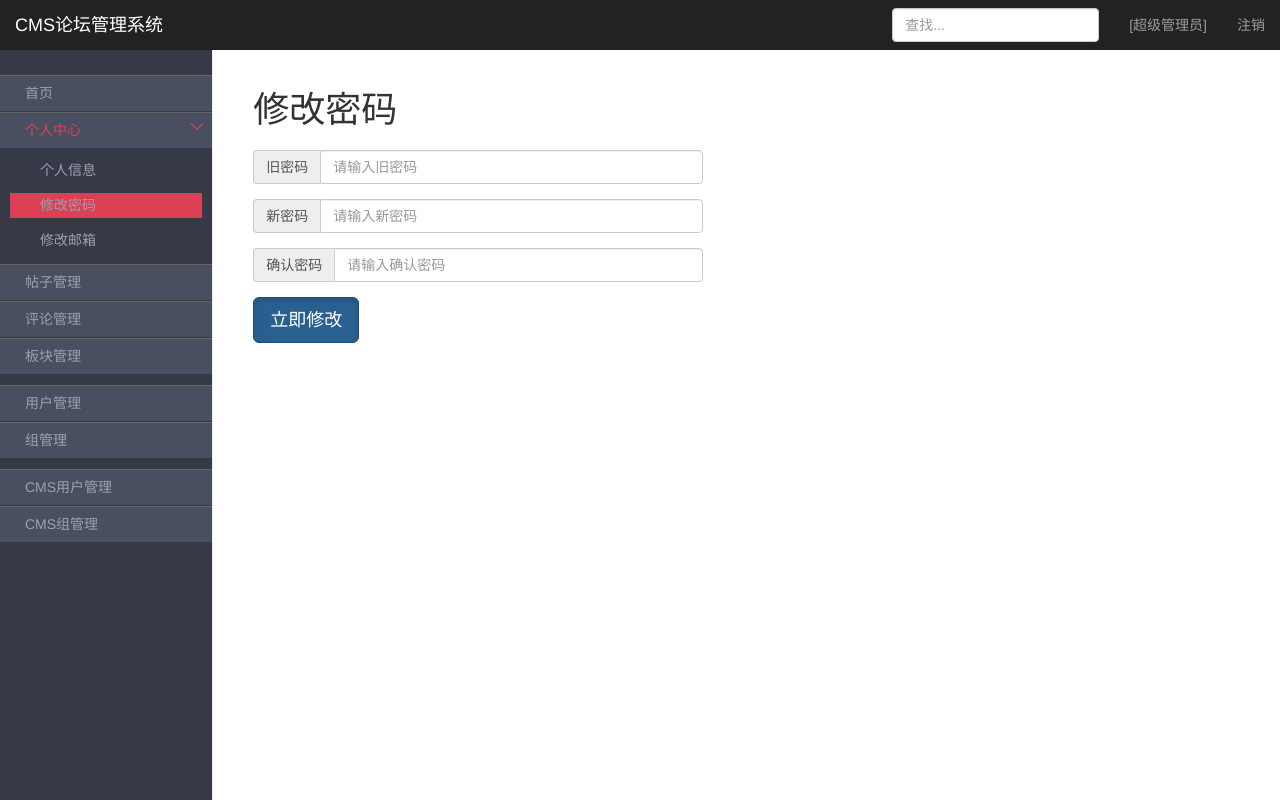
After one commit to XmlinX/Flask_cms, a Flask app: template templates/cms/cms_resetpwd.html in a window 1280 px wide. The commit adds this page. Run offline with Flask 2, Linux system fonts and the light colour scheme; the template is opened without the code that fills it, so the values that code supplies are empty; some libraries are stand-ins or nearby versions.

Commit message:
主要页面实现

```diff
--- a/app.py
+++ b/app.py
@@ -1,5 +1,5 @@
-import os
-from flask import Flask,url_for
+from flask import Flask
+from flask_wtf import CSRFProtect
 from apps.cms import bp as cms_bp
 from apps.common import bp as common_bp
 from apps.front import bp as front_bp
@@ -10,14 +10,15 @@ from exts import db
 def create_apps():
     app = Flask(__name__)
     app.config.from_object(config)
-    db.init_app(app)
 
     app.register_blueprint(cms_bp)
     app.register_blueprint(common_bp)
     app.register_blueprint(front_bp)
+
+    db.init_app(app)
+    CSRFProtect(app)
+
     return  app
-
-
 
 
 if __name__ == '__main__':
--- a/apps/cms/__init__.py
+++ b/apps/cms/__init__.py
@@ -1 +1,2 @@
 from .views import bp
+from .hooks import *
--- a/config.py
+++ b/config.py
@@ -1,4 +1,5 @@
 import os
+from datetime import timedelta
 
 HOSTNAME = '127.0.0.1'
 PORT = '3306'
@@ -10,9 +11,10 @@ PASSWORD = 'root'
 DB_URI = 'mysql+pymysql://{username}:{password}@{hostname}:{port}/{database}'.format(username=USERNAME, password=PASSWORD, hostname=HOSTNAME, port=PORT, database=DATABASE)
 
 SQLALCHEMY_DATABASE_URI = DB_URI
-
 SQLALCHEMY_TRACK_MODIFICATIONS = False # 如果设置为True，会经常发送模型变更通知
-
+PERMANENT_SESSION_LIFETIME = timedelta(hours=5)
 DEBUG = True
 
+CmsUid = 'cms_login'
+
 SECRET_KEY = os.urandom(24)
--- /dev/null
+++ b/static/cms/css/cms_base.css
@@ -0,0 +1,193 @@
+/*
+ * Base structure
+ */
+
+/* Move down content because we have a fixed navbar that is 50px tall */
+body {
+    padding-top: 50px;
+    overflow: hidden;
+}
+
+/*
+ * Global add-ons
+ */
+
+.sub-header {
+  padding-bottom: 10px;
+  border-bottom: 1px solid #eee;
+}
+
+/*
+ * Top navigation
+ * Hide default border to remove 1px line.
+ */
+.navbar-fixed-top {
+  border: 0;
+}
+
+/*
+ * Sidebar
+ */
+
+/* Hide for mobile, show later */
+.sidebar {
+  display: none;
+}
+@media (min-width: 768px) {
+  .sidebar {
+    position: fixed;
+    top: 51px;
+    bottom: 0;
+    left: 0;
+    z-index: 1000;
+    display: block;
+    padding: 20px;
+    overflow-x: hidden;
+    overflow-y: auto; /* Scrollable contents if viewport is shorter than content. */
+    background-color: #363a47;
+    border-right: 1px solid #eee;
+    margin-top: -1px;
+  }
+}
+
+.nav-sidebar{
+    padding: 5px 0;
+    margin-left: -20px;
+    margin-right: -20px;
+}
+
+.nav-sidebar > li{
+    background: #494f60;
+    border-bottom: 1px solid #363a47;
+    border-top: 1px solid #666;
+    line-height: 35px;
+}
+
+.nav-sidebar > li > a {
+    background: #494f60;
+    color: #9b9fb1;
+    margin-left: 25px;
+    display: block;
+}
+
+.nav-sidebar > li a span{
+    float: right;
+    width: 10px;
+    height:10px;
+    border-style: solid;
+    border-color: #9b9fb1 #9b9fb1 transparent transparent;
+    border-width: 1px;
+    transform: rotate(45deg);
+    position: relative;
+    top: 10px;
+    margin-right: 10px;
+}
+
+.nav-sidebar > li > a:hover{
+    color: #fff;
+    background: #494f60;
+    text-decoration: none;
+}
+
+.nav-sidebar > li > .subnav{
+    display: none;
+}
+
+.nav-sidebar > li.unfold{
+    background: #494f60;
+}
+
+.nav-sidebar > li.unfold > .subnav{
+    display: block;
+}
+
+.nav-sidebar > li.unfold > a{
+    color: #db4055;
+}
+
+.nav-sidebar > li.unfold > a span{
+    transform: rotate(135deg);
+    top: 5px;
+    border-color: #db4055 #db4055 transparent transparent;
+}
+
+.subnav{
+    padding-left: 10px;
+    padding-right: 10px;
+    background: #363a47;
+    overflow: hidden;
+}
+
+.subnav li{
+    overflow: hidden;
+    margin-top: 10px;
+    line-height: 25px;
+    height: 25px;
+}
+
+.subnav li.active{
+    background: #db4055;
+}
+
+.subnav li a{
+    /*display: block;*/
+    color: #9b9fb1;
+    padding-left: 30px;
+    height:25px;
+    line-height: 25px;
+}
+
+.subnav li a:hover{
+    color: #fff;
+}
+
+.nav-group{
+    margin-top: 10px;
+}
+
+
+.main {
+  padding: 20px;
+}
+@media (min-width: 768px) {
+  .main {
+    padding-right: 40px;
+    padding-left: 40px;
+  }
+}
+.main .page-header {
+  margin-top: 0;
+}
+
+
+/*
+ * Placeholder dashboard ideas
+ */
+
+.placeholders {
+  margin-bottom: 30px;
+  text-align: center;
+}
+.placeholders h4 {
+  margin-bottom: 0;
+}
+.placeholder {
+  margin-bottom: 20px;
+}
+.placeholder img {
+  display: inline-block;
+  border-radius: 50%;
+}
+
+.main_content{
+    margin-top: 20px;
+}
+
+
+
+.top-group{
+    padding: 5px 10px;
+    border-radius: 2px;
+    background: #ecedf0;
+    overflow: hidden;
+}
--- /dev/null
+++ b/static/cms/js/cms_base.js
@@ -0,0 +1,64 @@
+/**
+ * Created by Administrator on 2016/12/17.
+ */
+
+$(function () {
+    $('.nav-sidebar>li>a').click(function (event) {
+        var that = $(this);
+        if(that.children('a').attr('href') == '#'){
+            event.preventDefault();
+        }
+        if(that.parent().hasClass('unfold')){
+            that.parent().removeClass('unfold');
+        }else{
+            that.parent().addClass('unfold').siblings().removeClass('unfold');
+        }
+        console.log('coming....');
+    });
+
+    $('.nav-sidebar a').mouseleave(function () {
+        $(this).css('text-decoration','none');
+    });
+});
+
+
+$(function () {
+    var url = window.location.href;
+    if(url.indexOf('profile') >= 0){
+        var profileLi = $('.profile-li');
+        profileLi.addClass('unfold').siblings().removeClass('unfold');
+        profileLi.children('.subnav').children().eq(0).addClass('active').siblings().removeClass('active');
+    } else if(url.indexOf('resetpwd') >= 0){
+        var profileLi = $('.profile-li');
+        profileLi.addClass('unfold').siblings().removeClass('unfold');
+        profileLi.children('.subnav').children().eq(1).addClass('active').siblings().removeClass('active');
+    } else if(url.indexOf('resetemail') >= 0){
+        var profileLi = $('.profile-li');
+        profileLi.addClass('unfold').siblings().removeClass('unfold');
+        profileLi.children('.subnav').children().eq(2).addClass('active').siblings().removeClass('active');
+    } else if(url.indexOf('posts') >= 0){
+        var postManageLi = $('.post-manage');
+        postManageLi.addClass('unfold').siblings().removeClass('unfold');
+    }else if(url.indexOf('boards') >= 0){
+        var boardManageLi = $('.board-manage');
+        boardManageLi.addClass('unfold').siblings().removeClass('unfold');
+    }else if(url.indexOf('permissions') >= 0){
+        var permissionManageLi = $('.permission-manage');
+        permissionManageLi.addClass('unfold').siblings().removeClass('unfold');
+    }else if(url.indexOf('roles') >= 0){
+        var roleManageLi = $('.role-manage');
+        roleManageLi.addClass('unfold').siblings().removeClass('unfold');
+    }else if(url.indexOf('users') >= 0){
+        var userManageLi = $('.user-manage');
+        userManageLi.addClass('unfold').siblings().removeClass('unfold');
+    }else if(url.indexOf('cmsuser_manage') >= 0){
+        var cmsuserManageLi = $('.cmsuser-manage');
+        cmsuserManageLi.addClass('unfold').siblings().removeClass('unfold');
+    }else if(url.indexOf('cmsrole_manage') >= 0){
+        var cmsroleManageLi = $('.cmsrole-manage');
+        cmsroleManageLi.addClass('unfold').siblings().removeClass('unfold');
+    }else if(url.indexOf('comments') >= 0) {
+        var commentsManageLi = $('.comments-manage');
+        commentsManageLi.addClass('unfold').siblings().removeClass('unfold');
+    }
+});
--- /dev/null
+++ b/templates/cms/cms_base.html
@@ -0,0 +1,71 @@
+{% from "common/_macros.html" import static %}
+<!DOCTYPE html>
+<html lang="en">
+<head>
+    <meta charset="UTF-8">
+    <title>{% block title %}{% endblock %}</title>
+    <script src="http://cdn.bootcss.com/jquery/3.1.1/jquery.min.js"></script>
+    <link href="http://cdn.bootcss.com/bootstrap/3.3.7/css/bootstrap.min.css" rel="stylesheet">
+    <script src="http://cdn.bootcss.com/bootstrap/3.3.7/js/bootstrap.min.js"></script>
+    <!--<link rel="stylesheet" href="{{url_for('static',filename='cms/css/cms_base.css')}}">-->
+    <link rel="stylesheet" href="{{static('cms/css/cms_base.css')}}">
+    <!--<script src="{{url_for('static',filename='cms/js/cms_base.js')}}"></script>-->
+    <script src="{{static('cms/js/cms_base.js')}}"></script>
+    {% block head %}{% endblock %}
+</head>
+<body>
+     <nav class="navbar navbar-inverse navbar-fixed-top" role="navigation">
+      <div class="container-fluid">
+        <div class="navbar-header">
+          <button type="button" class="navbar-toggle collapsed" data-toggle="collapse" data-target="#navbar" aria-expanded="false" aria-controls="navbar">
+            <span class="sr-only">Toggle navigation</span>
+            <span class="icon-bar"></span>
+            <span class="icon-bar"></span>
+            <span class="icon-bar"></span>
+          </button>
+          <a class="navbar-brand" href="#">CMS论坛管理系统</a>
+        </div>
+        <div id="navbar" class="navbar-collapse collapse">
+          <ul class="nav navbar-nav navbar-right">
+            <li><a href="#">{{ g.cms_user.username}}<span>[超级管理员]</span></a></li>
+            <li><a href="{{ url_for('cms.logout') }}">注销</a></li>
+          </ul>
+          <form class="navbar-form navbar-right">
+            <input type="text" class="form-control" placeholder="查找...">
+          </form>
+        </div>
+      </div>
+    </nav>
+
+    <div class="container-fluid">
+      <div class="row">
+          <div class="col-sm-3 col-md-2 sidebar">
+              <ul class="nav-sidebar">
+                <li class="unfold"><a href="{{ url_for('cms.index') }}">首页</a></li>
+                <li class="profile-li">
+                    <a href="#">个人中心<span></span></a>
+                    <ul class="subnav">
+                        <li><a href="{{ url_for('cms.profile') }}">个人信息</a></li>
+                        <li><a href="{{ url_for('cms.resetpwd') }}">修改密码</a></li>
+                        <li><a href="#">修改邮箱</a></li>
+                    </ul>
+                </li>
+                <li class="nav-group post-manage"><a href="#">帖子管理</a></li>
+                <li class="comments-manage"><a href="#">评论管理</a></li>
+                <li class="board-manage"><a href="#">板块管理</a></li>
+                <li class="nav-group user-manage"><a href="#">用户管理</a></li>
+                <li class="role-manage"><a href="#">组管理</a></li>
+                <li class="nav-group cmsuser-manage"><a href="#">CMS用户管理</a></li>
+                <li class="cmsrole-manage"><a href="#">CMS组管理</a></li>
+              </ul>
+          </div>
+          <div class="col-sm-9 col-sm-offset-3 col-md-10 col-md-offset-2 main">
+            <h1>{% block page_title %}{% endblock %}</h1>
+            <div class="main_content">
+                {% block main_content %}{% endblock %}
+            </div>
+          </div>
+      </div>
+    </div>
+</body>
+</html>
--- /dev/null
+++ b/templates/cms/cms_resetpwd.html
@@ -0,0 +1,49 @@
+{% extends 'cms/cms_base.html' %}
+
+{% block title %}
+    修改密码
+{% endblock %}
+
+{% block page_title %}
+    {{ self.title() }}
+{% endblock %}
+
+{% block head %}
+    <style>
+        .form-container{
+            width: 450px;
+        }
+    </style>
+
+{% endblock %}
+
+{% block main_content %}
+    <form action="" method="post">
+        <div class="form-container">
+            <div class="form-group">
+                <div class="input-group">
+                    <div class="input-group-addon">旧密码</div>
+                    <input type="text" class="form-control" id="exampleInputAmount" placeholder="请输入旧密码">
+                </div>
+            </div>
+            <div class="form-group">
+                <div class="input-group">
+                    <div class="input-group-addon">新密码</div>
+                    <input type="text" class="form-control" id="exampleInputAmount" placeholder="请输入新密码">
+                </div>
+            </div>
+            <div class="form-group">
+                <div class="input-group">
+                    <div class="input-group-addon">确认密码</div>
+                    <input type="text" class="form-control" id="exampleInputAmount" placeholder="请输入确认密码">
+                </div>
+            </div>
+            <div class="form-group">
+                <div class="input-group">
+                    <button type="button" class="btn btn-primary btn-lg active">立即修改</button>
+                </div>
+            </div>
+        </div>
+
+    </form>
+{% endblock %}
--- /dev/null
+++ b/templates/common/_macros.html
@@ -0,0 +1,3 @@
+{% macro static(filename) -%}
+    {{ url_for('static',filename=filename) }}
+{%- endmacro %}
```
Also changed, not shown: apps/cms/decorators.py (added, +14 -0 lines), apps/cms/forms.py (+9 -0 lines), apps/cms/hooks.py (added, +17 -0 lines), apps/cms/views.py (+49 -4 lines), templates/cms/cms_index.html (added, +9 -0 lines), templates/cms/cms_login.html (+10 -27 lines), templates/cms/cms_profile.html (added, +37 -0 lines), README.md, static/__init__.py (added), static/cms/js/__init__.py (added), templates/common/__init__.py (added).
